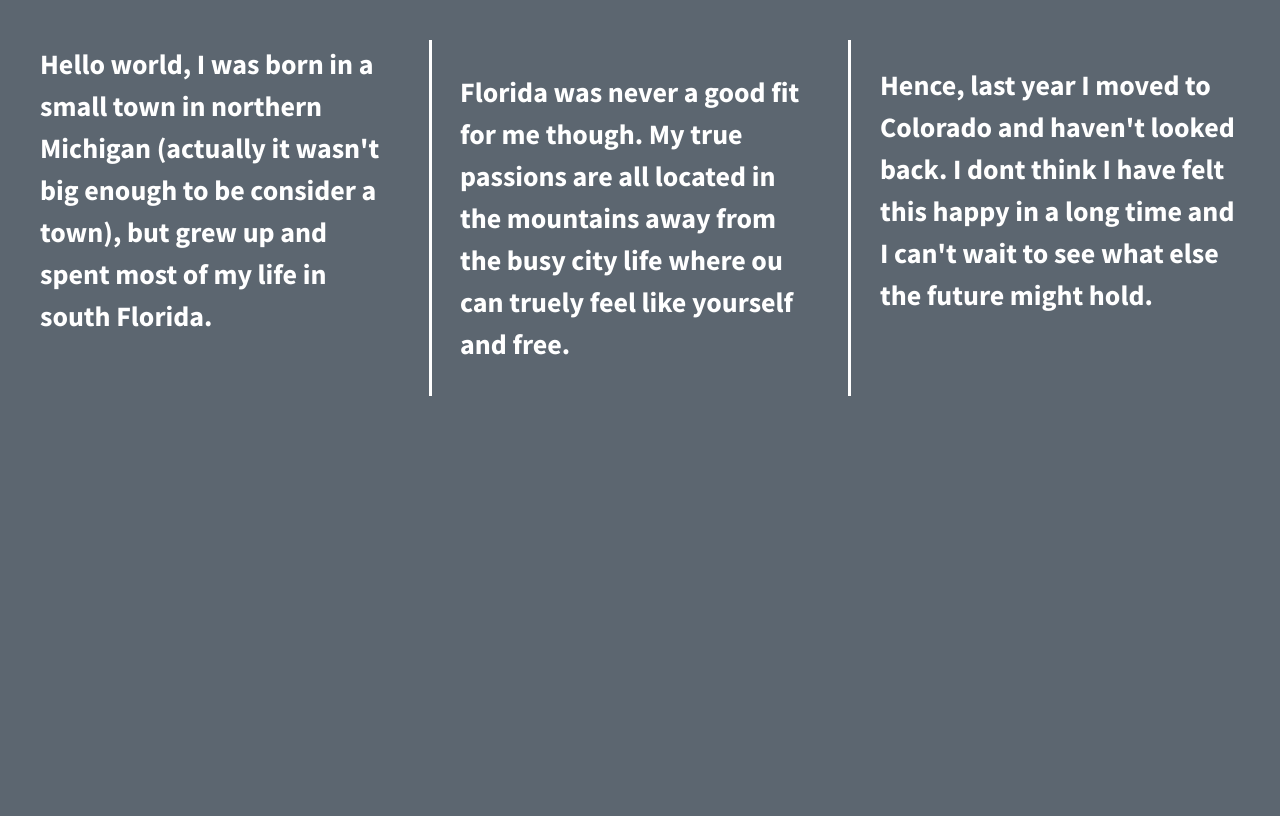
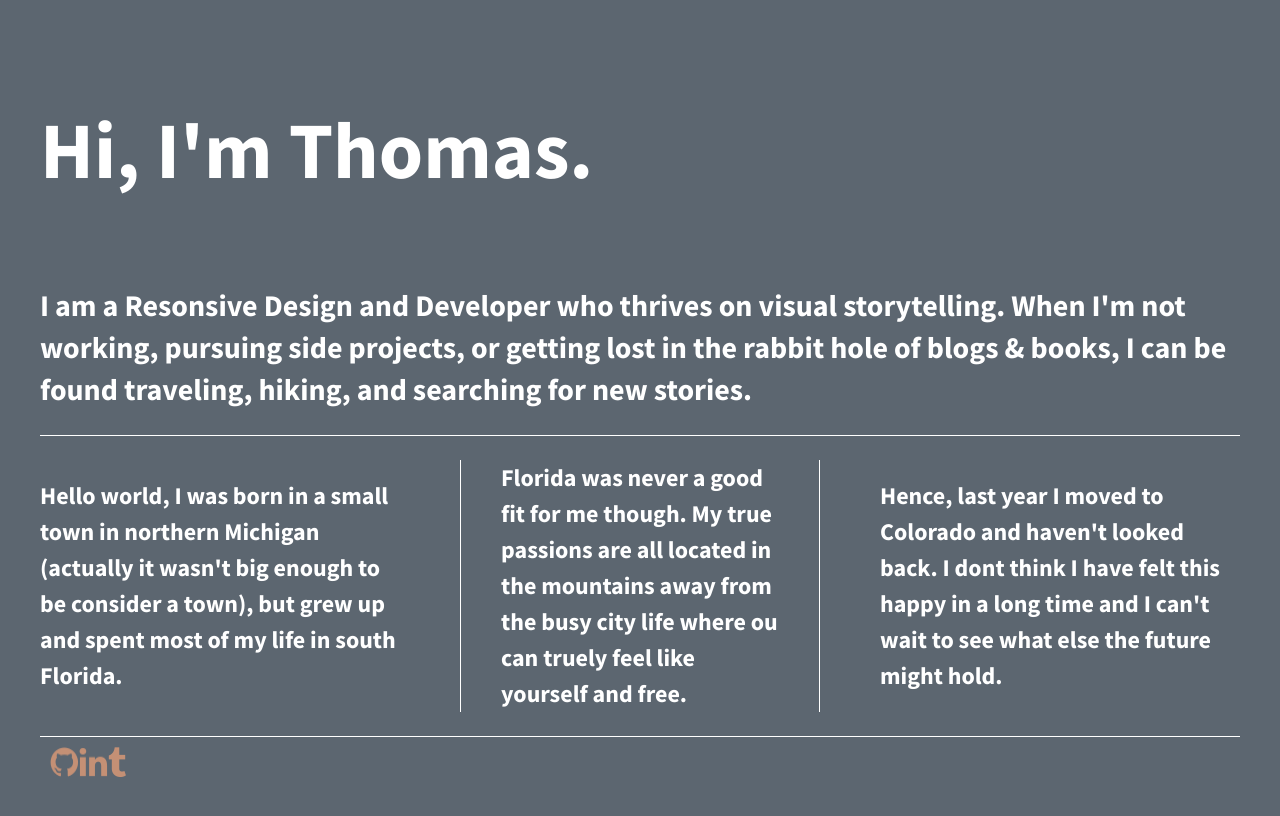
Before and after one commit to tcarey23/div-flexbox-starter, a plain HTML site: page index.html in a window 1280 px wide. Drawn offline with nearby package versions, Linux system fonts and the light colour scheme.

Commit message:
changes to layout

```diff
--- a/css/main.css
+++ b/css/main.css
@@ -99,13 +99,39 @@ textarea {
 html {
   background-color: #5c6670;
   height: 100%;
+  width: 100%;
 }
 
 body {
   font-family: 'Source Sans Pro', sans-serif;
   padding: 2em;
   font-size: 1.25em;
-  height: 100%;
+  display: flex;
+  justify-content: center;
+ }
+
+.flex-container {
+  display: flex;
+  flex-flow: row wrap;
+  justify-content: space-between;
+  max-width: 1200px;
+}
+
+.header {
+  display: flex;
+  justify-content: flex-start;
+  font-size: 2em;
+  color: #fff;
+  width: 100%;
+}
+
+.intro{
+  display: flex;
+  justify-content: center;
+  color: #fff;
+  font-size: 1em;
+  border-bottom: 1px solid #fff;
+  width: 100%;
 }
 
 .wrapper {
@@ -114,28 +140,29 @@ body {
   display: flex;
   justify-content: space-between;
   flex-flow: row wrap;
+  width: 100%;
 }
 
-.div-1, .div-2, .div-3 {
+.flex-items{
   /*give the divs a width of 30%, add display:flex, set justify-content and align-items to center*/
   color: #fff;
   line-height: 1.5em;
-  font-size: 1.4em;
+  font-size: 1.2em;
   background-color:#5c6670;
-  height: 300px;
   display: flex;
   justify-content: center;
-  width: 30%;
   align-items: center;
-}
-
-.div-2 {
-  padding: 1em;
-  border-right: .125em solid #fff;
-  border-left:  .125em solid #fff;
+  border-bottom: 1px solid #fff;
 }
 
 
+.footer{
+  display: flex;
+  justify-content: flex-start;
+  border-top: 1px solid #fff;
+  padding: 10px;
+  width: 100%
+}
 
 
 /* ==========================================================================
@@ -217,6 +244,25 @@ body {
    These examples override the primary ('mobile first') styles.
    Modify as content requires.
    ========================================================================== */
+
+@media all and (max-width: 768px) {
+    body {
+      padding: 1em;
+    }
+}
+
+@media (min-width: 1200px) {
+    .flex-items {
+      flex-basis: 30%;
+      border-bottom: none;
+    }
+
+    #div-2 p {
+      border-left: 1px solid #fff;
+      border-right: 1px solid #fff;
+      padding: 0 40px;
+    }
+}
 
 @media print,
        (-webkit-min-device-pixel-ratio: 1.25),
--- a/index.html
+++ b/index.html
@@ -20,17 +20,33 @@
         <!--[if lt IE 8]>
             <p class="browserupgrade">You are using an <strong>outdated</strong> browser. Please <a href="http://browsehappy.com/">upgrade your browser</a> to improve your experience.</p>
         <![endif]-->
+        <section class="flex-container">
+            <secion class="header">
+                <h1> Hi, I'm Thomas. </h1>
+            </secion>
 
-        <section class="wrapper">
-            <div class="div-1">
-               Hello world, I was born in a small town in northern Michigan (actually it wasn't big enough to be consider a town), but grew up and spent most of my life in south Florida.
-            </div>
-            <div class="div-2">
-                Florida was never a good fit for me though. My true passions are all located in the mountains away from the busy city life where ou can truely feel like yourself and free.
-            </div>
-            <div class="div-3">
-                Hence, last year I moved to Colorado and haven't looked back. I dont think I have felt this happy in a long time and I can't wait to see what else the future might hold.
-            </div>
+            <section class="intro">
+                <h2>I am a <span>Resonsive Design and Developer</span> who thrives on visual storytelling. When I'm not working, pursuing side projects, or getting lost in the rabbit hole of blogs & books, I can be found traveling, hiking, and searching for new stories.</h2>
+            </section>
+
+            <section class="wrapper">
+                <div id="div-1" class="flex-items">
+                    <p>Hello world, I was born in a small town in northern Michigan (actually it wasn't big enough to be consider a town), but grew up and spent most of my life in south Florida.</p>
+                </div>
+                <div id="div-2" class="flex-items">
+                    <p>Florida was never a good fit for me though. My true passions are all located in the mountains away from the busy city life where ou can truely feel like yourself and free.</p>
+                </div>
+                <div id="div-3" class="flex-items">
+                    <p>Hence, last year I moved to Colorado and haven't looked back. I dont think I have felt this happy in a long time and I can't wait to see what else the future might hold.</p>
+                </div>
+            </section>
+
+
+            <section class="footer">
+                <img src="img/github.png" alt="Github logo">
+                <img src="img/linkedin.png" alt="linkedin logo">
+                <img src="img/tumblr.png" alt="tumblr logo">
+            </section>
         </section>
 
         <script src="https://ajax.googleapis.com/ajax/libs/jquery/1.11.3/jquery.min.js"></script>
```
Also changed, not shown: img/github.png (added), img/linkedin.png (added), img/tumblr.png (added).
